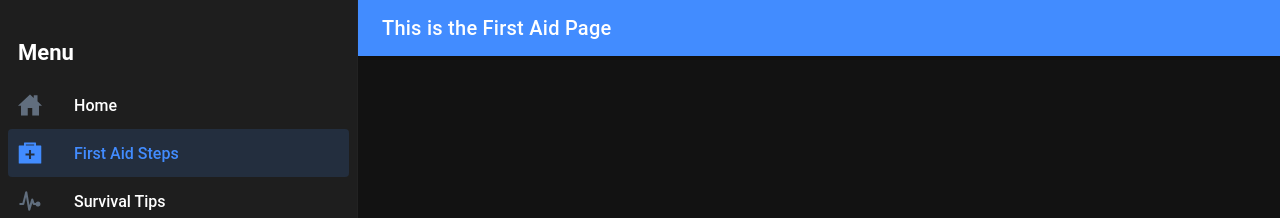
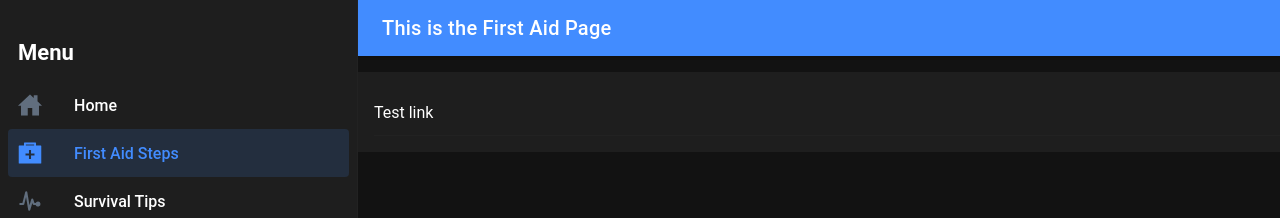
Before and after one commit to BRafters/call4code_deep_blue, a React (Create React App) app in the folder call_for_code/: page /firstaid in a window 1280 px wide. Shown: the top 218 px of the page. Built offline with nearby package versions, Linux system fonts and the light colour scheme.

Commit message:
Adding some UI elements to the first aid page

```diff
--- a/call_for_code/src/App.tsx
+++ b/call_for_code/src/App.tsx
@@ -39,7 +39,7 @@ const App: React.FC = () => {
           <Menu />
           <IonRouterOutlet id="main">
             <Route path="/page/:name" component={Page} exact />
-            <Route path='/firstaid' component={FirstAid} exact/>
+            <Route path="/firstaid" component={FirstAid} exact/>
             <Route path='/home' component={Home} exact/>
             <Redirect from="/" to="/home" exact />
           </IonRouterOutlet>
--- a/call_for_code/src/pages/firstaid/FirstAid.tsx
+++ b/call_for_code/src/pages/firstaid/FirstAid.tsx
@@ -1,12 +1,12 @@
 import React from 'react';
 import { useParams } from 'react-router';
-import { IonButtons, IonContent, IonHeader, IonMenuButton, IonPage, IonTitle, IonToolbar } from '@ionic/react';
+import { IonButtons, IonContent, IonHeader, IonMenuButton, IonPage, IonTitle, IonToolbar, IonNav, IonItem, IonLabel } from '@ionic/react';
 import './FirstAid.css';
 
 const FirstAid: React.FC = () => {
      const { name } = useParams<{name: string;}>();
      return(
-          <IonPage>
+     <IonPage>
           <IonHeader>
           <IonToolbar color="primary">
                <IonButtons slot="start">
@@ -17,14 +17,12 @@ const FirstAid: React.FC = () => {
           </IonHeader>
 
           <IonContent>
-          <IonHeader collapse="condense">
-               <IonToolbar>
-               <IonTitle size="large">{name}</IonTitle>
-               </IonToolbar>
-          </IonHeader>
+               <IonNav>
+                    <IonItem button className="ion-padding-vertical">
+                         <IonLabel>Test link</IonLabel>
+                    </IonItem>
+               </IonNav>
           </IonContent>
-
-
      </IonPage>
      );
 }
```
